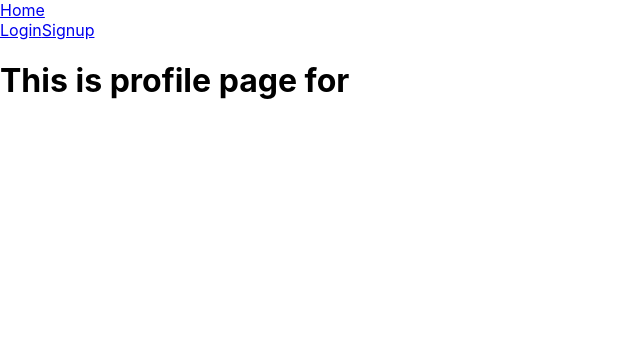
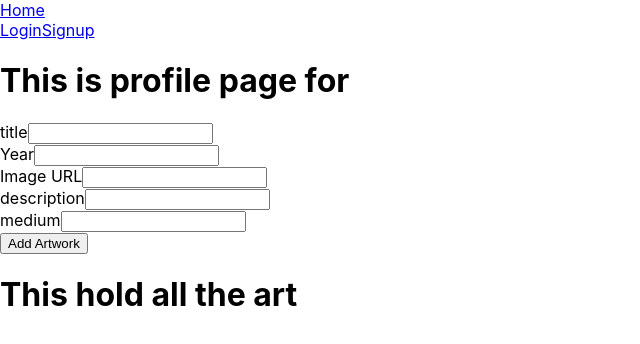
Before and after one commit to wrfeng/open-call-front-end, a React (Create React App) app: page /profile in a window 1280 px wide. Shown: the top 344 px of the page, without its empty margins (0-640 px from the left). Built offline with nearby package versions, Linux system fonts and the light colour scheme; no server answers.

Commit message:
add an artwork

```diff
--- a/src/components/Login.js
+++ b/src/components/Login.js
@@ -18,13 +18,14 @@ import React from 'react';
     })
       .then(res => res.json())
       .then(parsedResponse => {
-        localStorage.setItem('token', parsedResponse.token)
-        this.props.history.push('/')
-        // console.log(parsedResponse);
-        // console.log('login state', this.state.name);
-        // console.log(this.props);
-        //
-        if (localStorage.token !== 'undefined') {this.props.getArtist(this.state.name)} else {console.log('no token, wrong, bad')}
+        if (parsedResponse.token) {
+          localStorage.setItem('token', parsedResponse.token)
+          this.props.history.push('/')
+          this.props.getArtist(this.state.name)
+        } else {
+          //handle error, ex. show user something like, alert()
+          console.log("YO! didn't work, try agian");
+        }
       })
   }
 
--- /dev/null
+++ b/src/containers/ArtWorkContainer.js
@@ -0,0 +1,27 @@
+import React, { Component } from 'react'
+
+class ArtWorkContainer extends Component {
+
+
+        componentDidMount() {
+            fetch('http://localhost:3000/artworks')
+            .then(response => response.json())
+            .then(artworks => {
+
+                let loggedartwork = artworks.data.map(artwork => artwork.attributes.artist.id === this.props.currentArtist.id)
+                debugger
+                console.log('loggedartwork: ', loggedartwork);
+            })
+
+    }
+
+    render() {
+        return (
+            <div>
+               <h1>This hold all the art</h1>
+            </div>
+        )
+    }
+}
+
+export default ArtWorkContainer
--- a/src/containers/Profile.js
+++ b/src/containers/Profile.js
@@ -1,11 +1,82 @@
 import React, { Component } from 'react'
+import ArtWorkContainer from './ArtWorkContainer'
 
-export class Profile extends Component {
+class Profile extends Component {
+state = {
+
+    currentArtist: {},
+    singleArtWork: {
+        artist_id: '',
+        title: '',
+        year: '',
+        image: '',
+        description: '',
+        medium: ''
+    }
+}
+
+componentDidMount() {
+    fetch('http://localhost:3000/artists')
+    .then(response => response.json())
+    .then(artists=> {
+        let loggedArtist = artists.data.find(artist => artist.attributes.name === this.props.artist)
+    this.setState({
+            currentArtist: loggedArtist,
+            singleArtWork: {
+                ...this.state.singleArtWork,
+                artist_id: loggedArtist.id
+            }
+        })
+    })
+
+}
+
+handleChange = (e) => {
+    // console.log('e: ', e.target.value);
+   this.setState({
+        singleArtWork: {
+            ...this.state.singleArtWork,
+            [e.target.name]: e.target.value
+        }
+
+    })
+  }
+
+handleSubmit = (e) => {
+e.preventDefault()
+fetch('http://localhost:3000/artworks', {
+    method: 'POST',
+    headers: {
+    'Content-Type': 'application/json',
+    Accept: 'application/json'
+    },
+    body: JSON.stringify(this.state.singleArtWork)
+})
+    .then(res => res.json())
+    .then(resp =>
+        console.log("Newart", resp)
+    )
+}
+
     render() {
-        console.log(this.props);
+
         return (
             <div>
-                <h1>This is  profile page for {this.props.artist}</h1>
+                <h1>This is profile page for {this.props.artist}</h1>
+                <form onSubmit={this.handleSubmit}>
+                <label>title</label>
+                <input type="text" onChange={this.handleChange} name="title" /><br />
+                <label>Year</label>
+                <input type="number" onChange={this.handleChange} name="year" /><br />
+                <label>Image URL</label>
+                <input type="text" onChange={this.handleChange} name="image" /><br />
+                <label>description</label>
+                <input type="text" onChange={this.handleChange} name="description" /><br />
+                <label>medium</label>
+                <input type="text" onChange={this.handleChange} name="medium" /><br />
+                <input type="submit" value="Add Artwork" />
+                </form>
+                <ArtWorkContainer currentArtist={this.state.currentArtist} />
             </div>
         )
     }
```
